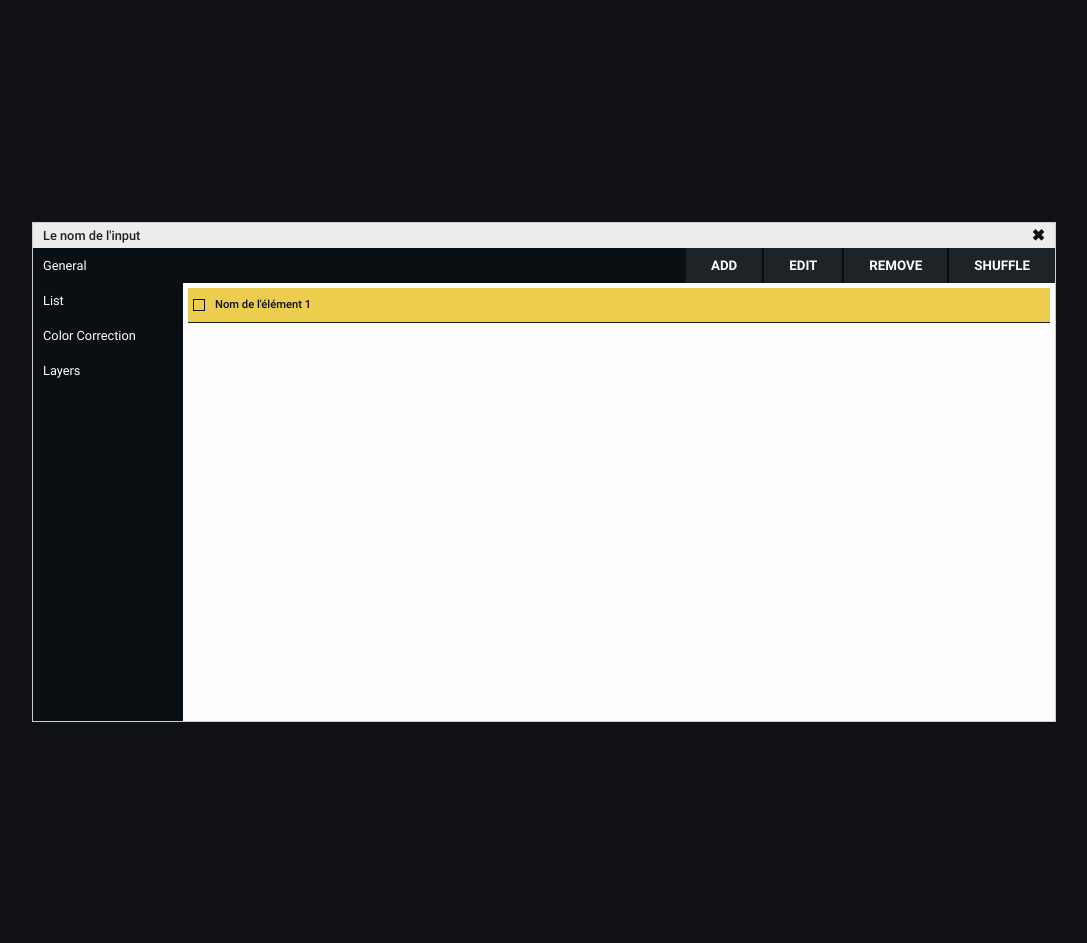
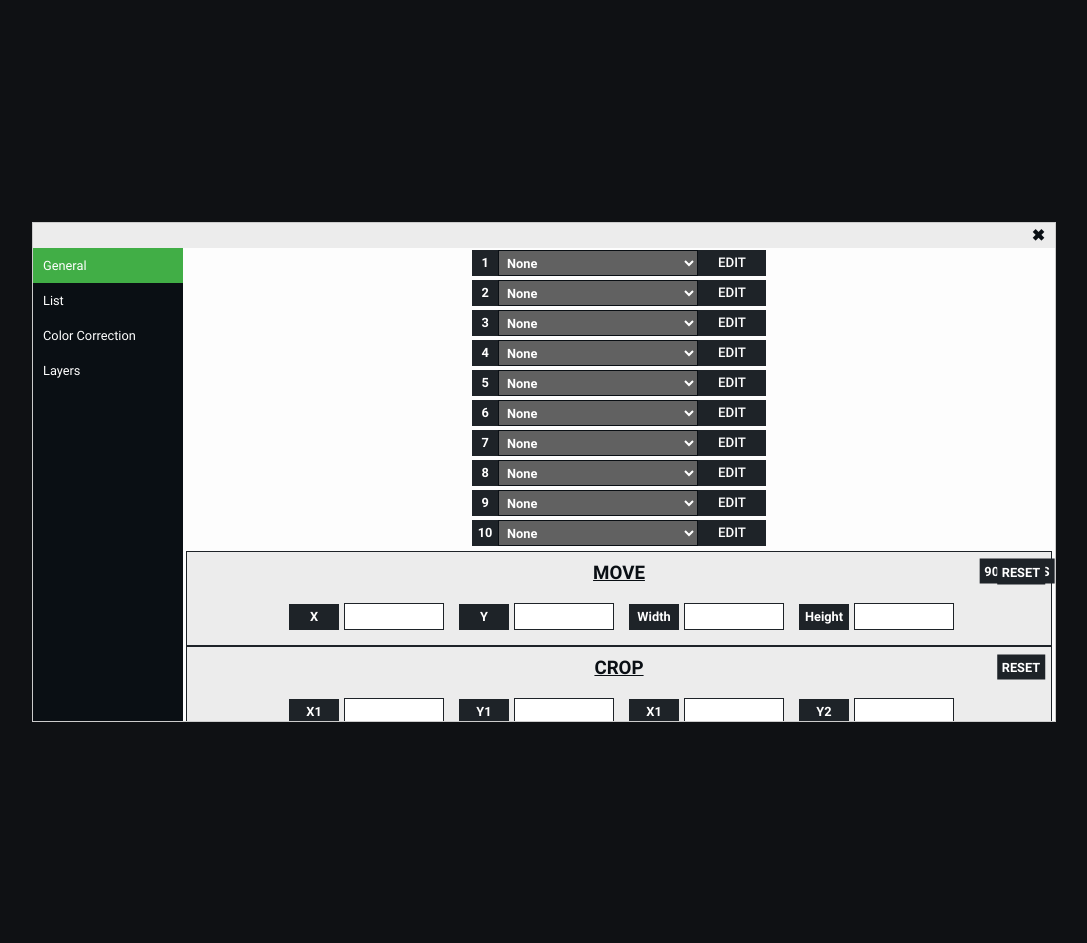
Before and after one commit to vincentberry/vMix-remote, a PHP site: page /dev.html in a window 1280 px wide. Shown: the whole page, without its empty margins (96-1183 px from the left). Run offline with PHP 8.4, Linux system fonts and the light colour scheme.

Commit message:
PUSH oublie urgent

```diff
--- a/app/public/dev.html
+++ b/app/public/dev.html
@@ -20,36 +20,33 @@
 </head>
 
 <body>
-    <div id="inputsContainer">
-
-
-        <div id="inputContainer_4867e907-822b-4565-814b-4b7454564fcb" class="inputContainer">
+    <div id="inputsContainer" class="inputContainer">
         <div class="Container">
             <div class="header">
-                    <h1>Le nom de l'input</h1>
+                <h1 id="inputContainer_header"> </h1>
                 <span class="closeButton" onclick="closePageInput(this)">✖</span>
             </div>
             <div class="body">
-                    <div class="nav">
-                        <button>General</button>
-                        <button>List</button>
-                        <button>Color Correction</button>
-                        <button>Layers</button>
+                <div id="inputContainer_nav" class="nav">
+                    <button id="inputContainer_nav_general" class="active" onclick="changeMenu('general')">General</button>
+                    <button id="inputContainer_nav_list" onclick="changeMenu('list')">List</button>
+                    <button id="inputContainer_nav_color_correction" onclick="changeMenu('color_correction')">Color Correction</button>
+                    <button id="inputContainer_nav_layers" onclick="changeMenu('layers')">Layers</button>
                 </div>
                 <div class="content">
-                        <div class="general disabled">
+                    <div id="inputContainer_content_general" style="display:none;" class="general">
                         <div class="head">
-                                <h1 for="inputContainer_InputType">Type</h1>
+                            <h1 for="inputContainer_InputType"> </h1>
                             <button disabled>CHANGE</button>
                         </div>
                         <div class="GeneralContainer">
                             <div>
                                 <label for="inputContainer_InputName">Name</label>
-                                    <input id="inputContainer_InputName" type="text">
+                                <input id="inputContainer_InputName" mouseup="ApiVmixSend('Loop','')" type="text">
                             </div>
                             <div>
                                 <label for="inputContainer_InputId">Id</label>
-                                    <input id="inputContainer_InputId" type="text">
+                                <input id="inputContainer_InputId" type="text" disabled>
                             </div>
                             <div>
                                 <label for="inputContainer_InputLoop">Loop</label>
@@ -57,22 +54,203 @@
                             </div>
                         </div>
                     </div>
-<a class="valid"></a>
-                        <div class="list">
+                    <div id="inputContainer_content_list" class="list" style="display:none;">
                         <div class="head">
-                                <button disabled>Add</button>
-                                <button disabled>Edit</button>
-                                <button disabled>Remove</button>
-                                <button disabled>Shuffle</button>
+                            <button onclick="processPageSources_list_addItem()"> Add</button>
+                            <button id="inputContainer_listShuffle">Shuffle</button>
                         </div>
                         <div class="GeneralContainer">
+                            <ul id="inputContainer_content_list_ul">
+                            </ul>
+                        </div>
+                    </div>
+                    <div id="inputContainer_content_color_correction" style="display:none;" class="list"></div>
+                    <div id="inputContainer_content_layers" class="layers" class="list">
+                        <div class="left">
+                            <div class="list">
+                                <div class="layer_number">
+                                    <label>1</label>
+                                </div>
+                                <select onchange="ApiVmixSend('SetLayer', inputSelect, '1,'+ this.value)" id="inputContainer_content_list_0">
+                                    <option value="">None</option>
+                                </select>
+                                <button>EDIT</button>
+                            </div>
+                            <div class="list">
+                                <div class="layer_number">
+                                    <label>2</label>
+                                </div>
+                                <select onchange="ApiVmixSend('SetLayer', inputSelect, '2,'+ this.value)" id="inputContainer_content_list_1">
+                                    <option value="">None</option>
+                                </select>
+                                <button>EDIT</button>
+                            </div>
+                            <div class="list">
+                                <div class="layer_number">
+                                    <label>3</label>
+                                </div>
+                                <select onchange="ApiVmixSend('SetLayer', inputSelect, '3,'+ this.value)" id="inputContainer_content_list_2">
+                                    <option value="">None</option>
+                                </select>
+                                <button>EDIT</button>
+                            </div>
+                            <div class="list">
+                                <div class="layer_number">
+                                    <label>4</label>
+                                </div>
+                                <select onchange="ApiVmixSend('SetLayer', inputSelect, '4,'+ this.value)" id="inputContainer_content_list_3">
+                                    <option value="">None</option>
+                                </select>
+                                <button>EDIT</button>
+                            </div>
+                            <div class="list">
+                                <div class="layer_number">
+                                    <label>5</label>
+                                </div>
+                                <select onchange="ApiVmixSend('SetLayer', inputSelect, '5,'+ this.value)" id="inputContainer_content_list_4">
+                                    <option value="">None</option>
+                                </select>
+                                <button>EDIT</button>
+                            </div>
+                            <div class="list">
+                                <div class="layer_number">
+                                    <label>6</label>
+                                </div>
+                                <select onchange="ApiVmixSend('SetLayer', inputSelect, '6,'+ this.value)" id="inputContainer_content_list_5">
+                                    <option value="">None</option>
+                                </select>
+                                <button>EDIT</button>
+                            </div>
+                            <div class="list">
+                                <div class="layer_number">
+                                    <label>7</label>
+                                </div>
+                                <select onchange="ApiVmixSend('SetLayer', inputSelect, '7,'+ this.value)" id="inputContainer_content_list_6">
+                                    <option value="">None</option>
+                                </select>
+                                <button>EDIT</button>
+                            </div>
+                            <div class="list">
+                                <div class="layer_number">
+                                    <label>8</label>
+                                </div>
+                                <select onchange="ApiVmixSend('SetLayer',inputSelect, '8,'+ this.value)" id="inputContainer_content_list_7">
+                                    <option value="">None</option>
+                                </select>
+                                <button>EDIT</button>
+                            </div>
+                            <div class="list">
+                                <div class="layer_number">
+                                    <label>9</label>
+                                </div>
+                                <select onchange="ApiVmixSend('SetLayer', inputSelect, '9,'+ this.value)" id="inputContainer_content_list_8">
+                                    <option value="">None</option>
+                                </select>
+                                <button>EDIT</button>
+                            </div>
+                            <div class="list">
+                                <div class="layer_number">
+                                    <label>10</label>
+                                </div>
+                                <select onchange="ApiVmixSend('SetLayer', inputSelect, '10,'+ this.value)" id="inputContainer_content_list_9">
+                                    <option value="">None</option>
+                                </select>
+                                <button>EDIT</button>
+                            </div>
+                        </div>
+                        <div class="rigth">
+                            <button>90 DEGRES</button>
+                            <div class="mode">
+                                <div class="mode_header">
+                                    <h3>MOVE</h3>
+                                    <button>RESET</button>
+                                </div>
+                                <div class="mode_content">
+                                    <div>
+                                        <div class="label_content">
+                                            <label>X</label>
+                                        </div>
+                                        <input type="text">
+                                    </div>
+                                    <div>
+                                        <div class="label_content">
+                                            <label>Y</label>
+                                        </div>
+                                        <input type="text">
+                                    </div>
+                                    <div>
+                                        <div class="label_content">
+                                            <label>Width</label>
+                                        </div>
+                                        <input type="text">
+                                    </div>
+                                    <div>
+                                        <div class="label_content">
+                                            <label>Height</label>
+                                        </div>
+                                        <input type="text">
+                                    </div>
+                                </div>
 
-                                <ul>
-                                    <li class="select">
-                                        <input id="inputContainer_InputLoop select" type="checkbox">
-                                        <label>Nom de l'élément 1</label>
-                                    </li>
-                                </ul>
+                            </div>
+                            <div class="mode">
+                                <div class="mode_header">
+                                    <h3>CROP</h3>
+                                    <button>RESET</button>
+                                </div>
+                                <div class="mode_content">
+                                    <div>
+                                        <div class="label_content">
+                                            <label>X1</label>
+                                        </div>
+                                        <input type="text">
+                                    </div>
+                                    <div>
+                                        <div class="label_content">
+                                            <label>Y1</label>
+                                        </div>
+                                        <input type="text">
+                                    </div>
+                                    <div>
+                                        <div class="label_content">
+                                            <label>X1</label>
+                                        </div>
+                                        <input type="text">
+                                    </div>
+                                    <div>
+                                        <div class="label_content">
+                                            <label>Y2</label>
+                                        </div>
+                                        <input type="text">
+                                    </div>
+                                </div>
+
+                            </div>
+                            <div class="mode">
+                                <div class="mode_header">
+                                    <h3>BORDER</h3>
+                                    <button>RESET</button>
+                                </div>
+                                <div class="mode_content">
+                                    <div>
+                                        <div class="label_content">
+                                            <label>On/Off</label>
+                                        </div>
+                                        <input type="text">
+                                    </div>
+                                    <div>
+                                        <div class="label_content">
+                                            <label>Thickness</label>
+                                        </div>
+                                        <input type="text">
+                                    </div>
+                                    <div>
+                                        <div class="label_content">
+                                            <label>Radius</label>
+                                        </div>
+                                        <input type="text">
+                                    </div>
+                                </div>
                             </div>
                         </div>
                     </div>
--- a/docker-compose.yaml
+++ b/docker-compose.yaml
@@ -11,6 +11,8 @@ services:
         - ./log:/var/log/apache2
     restart: unless-stopped
     hostname: remotevmix-apache
+    ports:
+      - "8080:80"
      # command: a2enmod rewrite  && a2enmod remoteip && a2enconf swag && docker-php-ext-install pdo pdo_mysql && /etc/init.d/apache2 restart
     networks:
       - remotevmix_apache
```
Also changed, not shown: app/public/index.php (+55 -37 lines), app/public/assets/js/processPageSources.js, app/public/assets/style/compoments/_inputContainerContent.scss, app/public/assets/style/index.css, 1 other file. Lines whose indentation alone changed are shown as unchanged.
